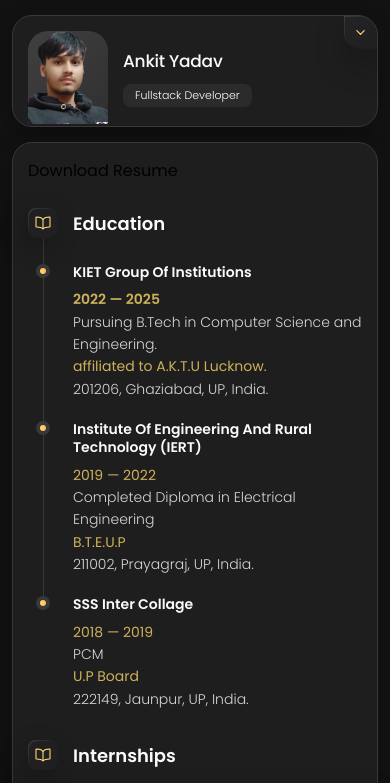
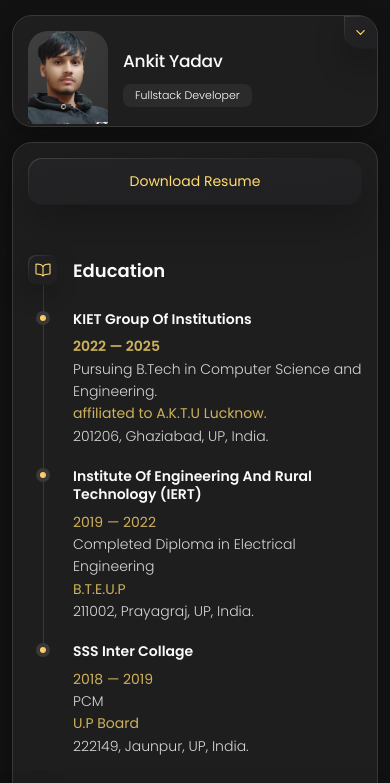
Before and after one commit to ankit38yg/Portfolio-v2, a plain HTML site: page index.html in a window 390 px wide. Both pictures are taken after a click on the button "Resume". Shown: the top 783 px of the page. Drawn offline with nearby package versions, Linux system fonts and the light colour scheme.

Commit message:
update download tab for mobile
update download tab for mobile

```diff
--- a/index.html
+++ b/index.html
@@ -562,15 +562,21 @@
       -->
 
       <article class="resume" data-page="resume">
-
+<!--
         <header>
           <a href="./assets/images/Ankitresume.pdf" download="Ankitresume.pdf">
             <div class="resume-container">
               <button class="resume-download">Download Resume</button>
             </div>
           </a>
-        </header>
-       <br>
+        </header> -->
+        <a href="./assets/images/Ankitresume.pdf" download="Ankitresume.pdf">
+        <button class="form-btn resume-container" type="submit">
+          <span>Download Resume</span>
+        </button>
+      </a>
+        <br>
+        <br>
         <section class="timeline">
 
           <div class="title-wrapper">
```
